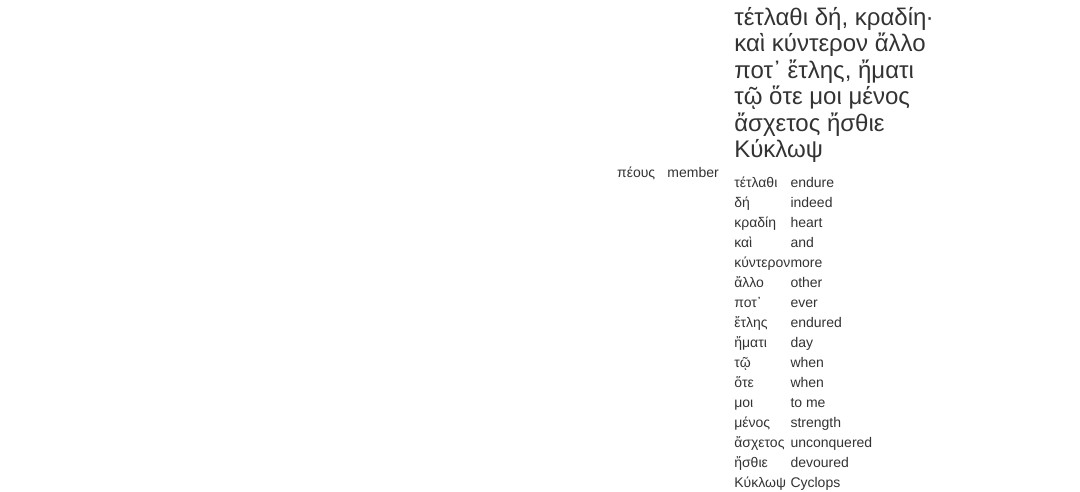
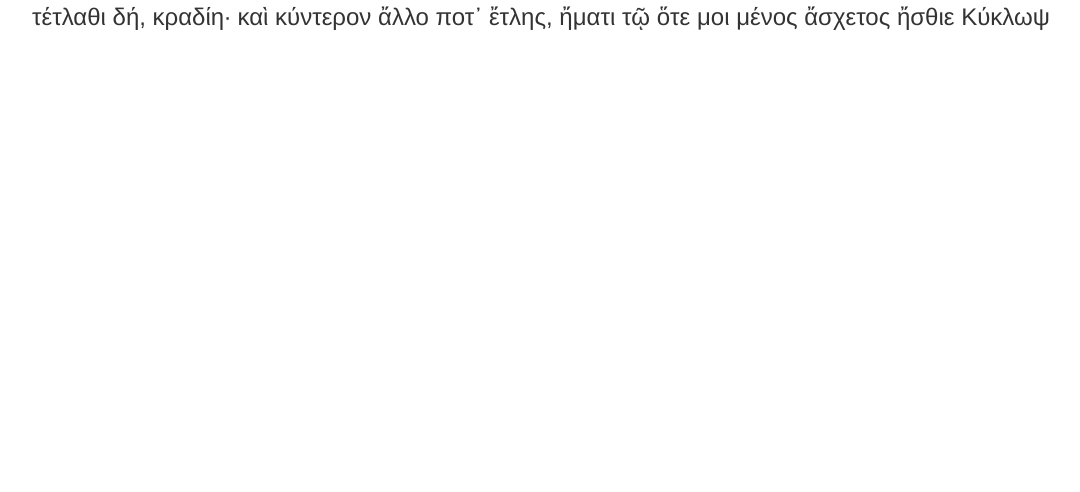
Before and after one commit to GailBowen/StaticWebApp, a plain HTML site: page index.html in a window 1280 px wide. Shown: the part 479-971 px from the top of the page, without its empty margins (38-1118 px from the left). After the commit the page ends 800 px from the top, so only its background shows below. Drawn offline with nearby package versions, Linux system fonts and the light colour scheme.

Commit message:
Table to giving something up

```diff
--- a/index.html
+++ b/index.html
@@ -44,12 +44,13 @@
           <h2>Giving something up</h2>
           <h3>ἀφεκτέα τοίνυν ἐστὶν ἡμῖν τοῦ πέους</h3>
           <table>
-            <tr><td>ἀφεκτέα</td><td>must be let go</td></tr>
+            <tr><td>ἀφεκτέα &nbsp;</td><td>must be let go</td></tr>
             <tr><td>τοίνυν</td><td>therefore</td></tr>
             <tr><td>ἐστὶν</td><td>is</td></tr>
             <tr><td>ἡμῖν</td><td>to us</td></tr>
             <tr><td>τοῦ</td><td>of the</td></tr>
-            <tr><td>πέους</td><td>member</td><td
+            <tr><td>πέους</td><td>member</td></tr>
+            </table>
         </div>
 
       </div>
@@ -58,29 +59,12 @@
       <br/>
       <br/>
       <div class="row">
-        <div class="col-xs-12 col-sm-6">
+        <div class="col-xs-12 col-sm-12">
 
           <h2>Homer</h2>
           <h3>τέτλαθι δή, κραδίη· καὶ κύντερον ἄλλο ποτ᾿ ἔτλης,
             ἤματι τῷ ὅτε μοι μένος ἄσχετος ἤσθιε Κύκλωψ </h3>
-          <table>
-            <tr><td>τέτλαθι</td><td>endure</td></tr>
-            <tr><td>δή</td><td>indeed</td></tr>
-            <tr><td>κραδίη</td><td>heart</td></tr>
-            <tr><td>καὶ</td><td>and</td></tr>
-            <tr><td>κύντερον</td><td>more</td></tr>
-            <tr><td>ἄλλο</td><td>other</td></tr>
-            <tr><td>ποτ᾿</td><td>ever</td></tr>
-            <tr><td>ἔτλης</td><td>endured</td></tr>
-            <tr><td>ἤματι</td><td>day</td></tr>
-            <tr><td>τῷ</td><td>when</td></tr>
-            <tr><td>ὅτε</td><td>when</td></tr>
-            <tr><td>μοι</td><td>to me</td></tr>
-            <tr><td>μένος</td><td>strength</td></tr>
-            <tr><td>ἄσχετος</td><td>unconquered</td></tr>
-            <tr><td>ἤσθιε</td><td>devoured</td></tr>
-            <tr><td>Κύκλωψ</td><td>Cyclops</td></tr>
-          </table>
+
         </div>
       </div>
     </div>
```
